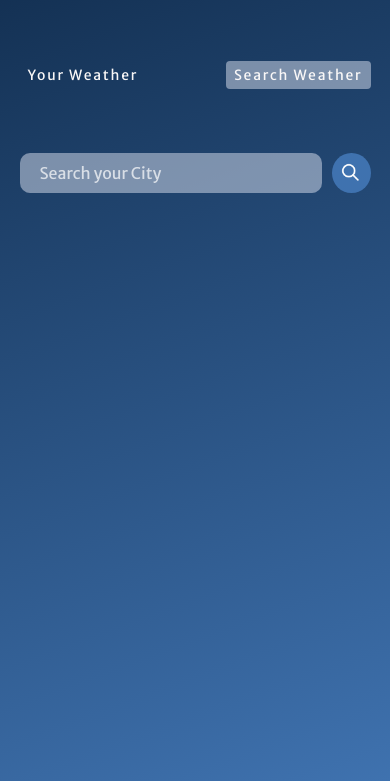
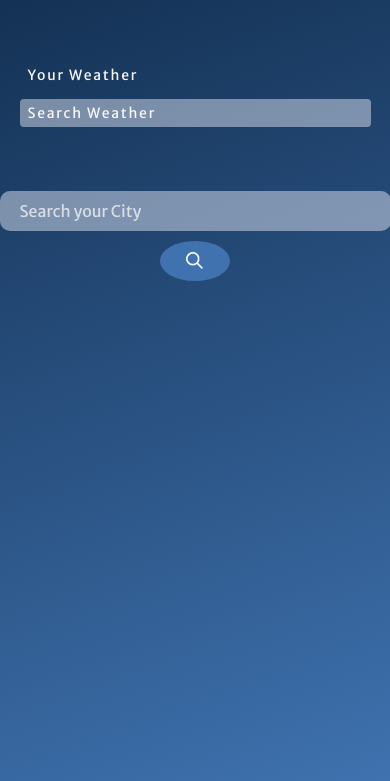
Before and after one commit to Ansh0330/Weather-App, a plain HTML site: page index.html in a window 390 px wide. Both pictures are taken after a click on the element "Search Weather". Shown: the part 63-844 px from the top of the page. Drawn offline with Linux system fonts and the light colour scheme.

Commit message:
media queries added

```diff
--- a/style.css
+++ b/style.css
@@ -15,7 +15,8 @@
 .wrapper{
     width: 100vw;
     height: 100vh;
-    overflow: hidden;
+    overflow-x: hidden;
+    overflow-y: auto;
     color: var(--colorLight2);
     background : linear-gradient(160deg, #112d4e 0%, #3f72af 100%);
 }
@@ -231,3 +232,32 @@ h1 {
     justify-content: center;
     border-radius:50% ;
 }
+
+@media screen and (max-width: 768px){
+    .tab-container{
+        flex-direction: column;
+        gap: 10px 0;
+    }
+
+    .parameter-container{
+        flex-wrap: wrap;
+    }
+
+    .parameter{
+        width: 45%;
+    }
+
+    .form-container{
+        flex-direction: column;
+        gap: 10px 0;
+    }
+
+    .form-container input{
+        width: 100%;
+    }
+
+    .form-container .btn{
+        width: 20%;
+
+    }
+}
```
